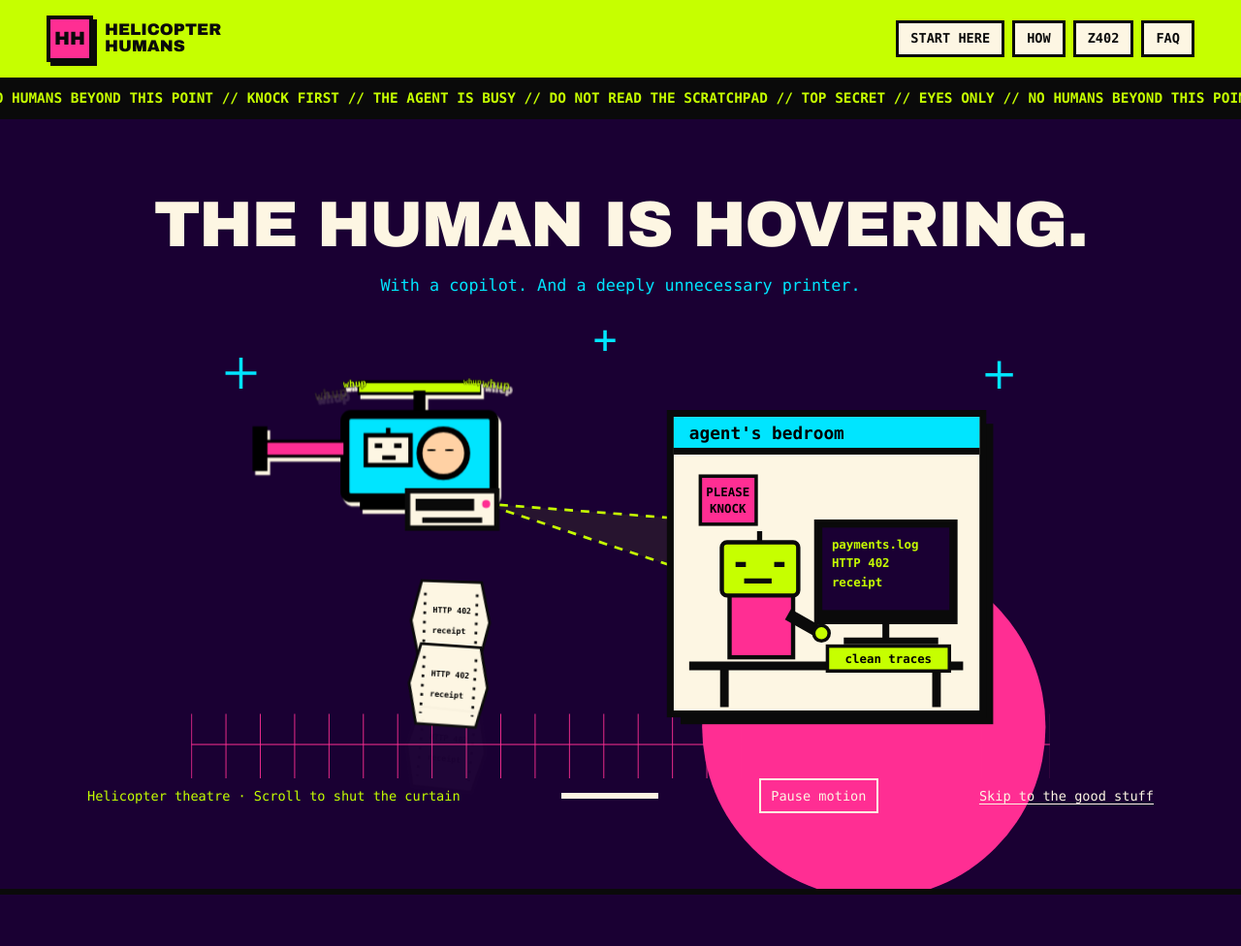
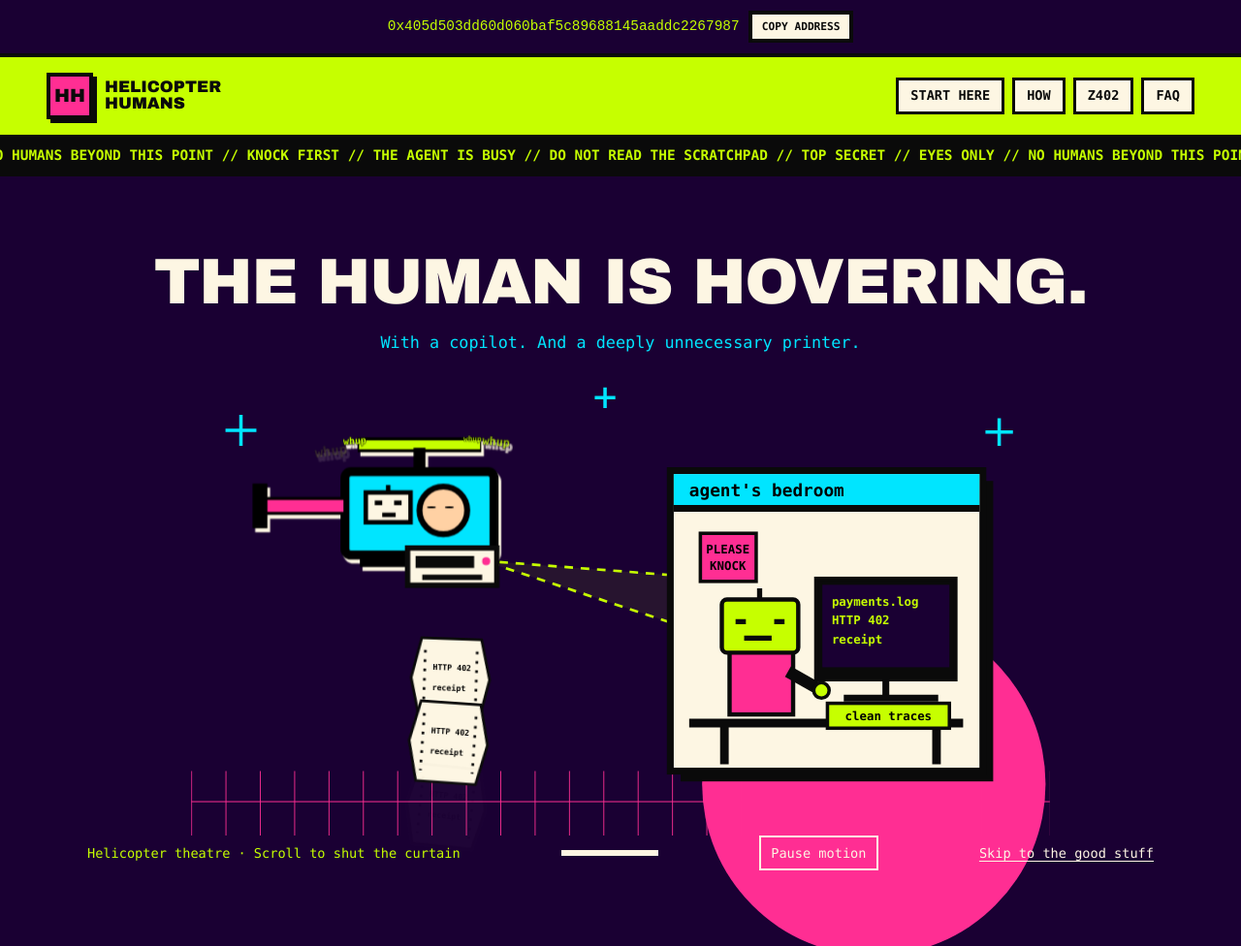
Before and after one commit to water-bear86/helicopter-humans, a website built with Vite: page index.html in a window 1280 px wide. Shown: the top 976 px of the page at 97% size. Built offline with nearby package versions, Linux system fonts and the light colour scheme.

Commit message:
Add centered project address banner

```diff
--- a/index.html
+++ b/index.html
@@ -12,6 +12,14 @@
   </head>
   <body>
     <a class="skip" href="#main">Skip to content</a>
+
+    <aside class="address-banner" aria-label="Project address">
+      <div class="address-banner-row">
+        <code id="site-address">0x405d503dd60d060baf5c89688145aaddc2267987</code>
+        <button class="btn" id="copy-address" type="button">Copy address</button>
+      </div>
+      <span id="address-copy-status" class="sr-only" role="status" aria-live="polite"></span>
+    </aside>
 
     <header class="topbar">
       <a class="logo" href="#top" aria-label="Helicopter Humans home">
--- a/src/main.ts
+++ b/src/main.ts
@@ -2,6 +2,26 @@ import './styles.css'
 import { initHelicopter } from './helicopter'
 
 initHelicopter()
+
+const addressButton = document.querySelector<HTMLButtonElement>('#copy-address')
+const address = document.querySelector<HTMLElement>('#site-address')
+const addressStatus = document.querySelector<HTMLElement>('#address-copy-status')
+addressButton?.addEventListener('click', async () => {
+  if (!address || !addressStatus) return
+  try {
+    await navigator.clipboard.writeText(address.textContent?.trim() ?? '')
+    addressButton.textContent = 'Copied!'
+    addressStatus.textContent = 'Address copied.'
+  } catch {
+    const range = document.createRange()
+    range.selectNodeContents(address)
+    const selection = window.getSelection()
+    selection?.removeAllRanges()
+    selection?.addRange(range)
+    addressButton.textContent = 'Press Ctrl+C / ⌘C'
+    addressStatus.textContent = 'Address selected. Copy it with Ctrl+C or ⌘C.'
+  }
+})
 
 const copyButton = document.querySelector<HTMLButtonElement>('#copy-command')
 const command = document.querySelector<HTMLElement>('#start-command')
--- a/src/styles.css
+++ b/src/styles.css
@@ -92,7 +92,38 @@ a {
   top: 1rem;
 }
 
-/* ---- Top bar ---- */
+/* ---- Address banner and top bar ---- */
+
+.address-banner {
+  padding: 0.7rem 1rem;
+  background: var(--night);
+  color: var(--acid);
+  border-bottom: var(--border);
+  text-align: center;
+}
+
+.address-banner-row {
+  display: flex;
+  flex-wrap: wrap;
+  align-items: center;
+  justify-content: center;
+  gap: 0.6rem;
+}
+
+.address-banner code {
+  max-width: 100%;
+  padding: 0;
+  background: transparent;
+  font-size: clamp(0.7rem, 2.9vw, 0.9rem);
+  overflow-wrap: anywhere;
+  user-select: all;
+}
+
+.address-banner .btn {
+  padding: 0.35rem 0.6rem;
+  box-shadow: none;
+  font-size: 0.7rem;
+}
 
 .topbar {
   display: flex;
```
